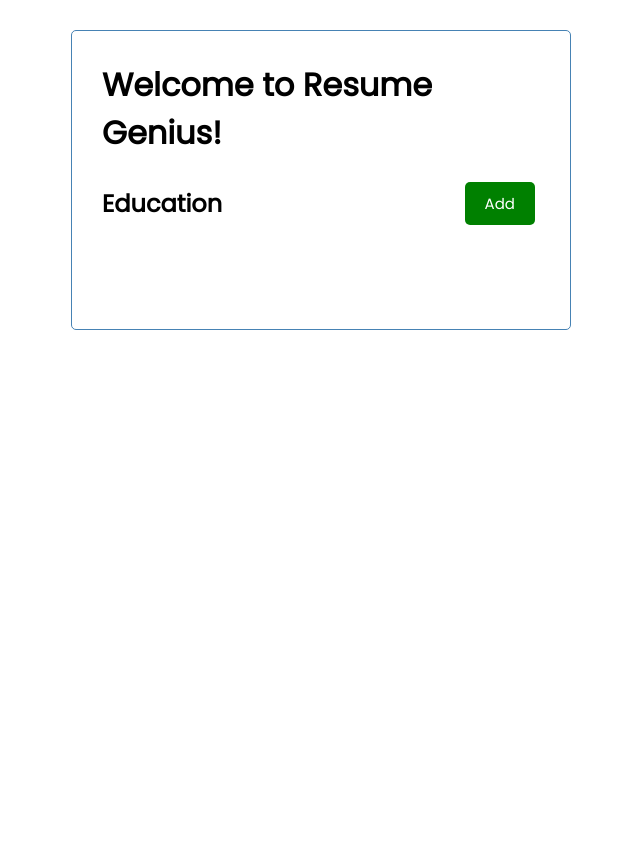
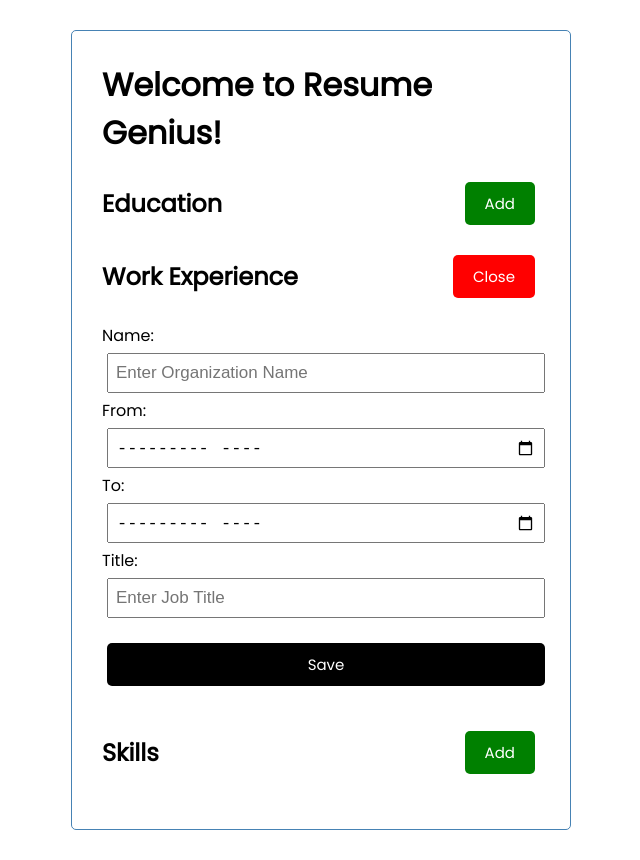
Before and after one commit to Saul-Good-Homie/CV-generator-react, a React (Create React App) app: page / in a window 1280 px wide. Shown: the whole page, without its empty margins (319-959 px from the left). Before the commit the page ends 800 px from the top, so only its background shows below. Built offline with nearby package versions, Linux system fonts and the light colour scheme.

Commit message:
created work experience component

```diff
--- a/src/App.js
+++ b/src/App.js
@@ -1,41 +1,42 @@
 import { useState } from 'react';
 import Header from './components/Header';
 import Subheader from './components/Subheader';
-import Sections from './components/Sections.js';
+import EducationSections from './components/EducationSections.js';
+import WorkSections from './components/WorkSections.js';
 import AddEducation from './components/AddEducation.js';
+import AddWork from './components/AddWork';
 
 function App() {
+	//Education data
 	const [showAddEducation, setShowAddEducation] = useState(false);
-	const [dataset, setDataset] = useState([
-		// {
-		// 	id: 1,
-		// 	name: 'University of Oregon',
-		// 	from: '2010',
-		// 	to: '2015',
-		// 	degree: 'Bachelor of Science',
-		// 	gpa: 4.0,
-		// },
-		// {
-		// 	id: 2,
-		// 	name: 'North Dakota State University',
-		// 	from: '2015',
-		// 	to: '2017',
-		// 	degree: 'MBA',
-		// 	gpa: 4.0,
-		// },
-	]);
+	const [educationDataset, setEducationDataset] = useState([]);
 
 	//Add education section from form
 	const addEducation = (education) => {
 		const id = Math.floor(Math.random() * 10000) + 1;
 		const newEducation = { id, ...education };
-		console.log(newEducation);
-		setDataset([...dataset, newEducation]);
+		setEducationDataset([...educationDataset, newEducation]);
 	};
 
-	// Delete a resume section
-	const deleteSection = (id) => {
-		setDataset(dataset.filter((data) => data.id !== id));
+	// Delete an education section
+	const deleteEducation = (id) => {
+		setEducationDataset(educationDataset.filter((data) => data.id !== id));
+	};
+
+	//Work Experience data:
+	const [showAddWork, setShowAddWork] = useState(true);
+	const [workDataset, setWorkDataset] = useState([]);
+
+	//Add work section from form
+	const addWork = (work) => {
+		const id = Math.floor(Math.random() * 10000) + 1;
+		const newWork = { id, ...work };
+		setWorkDataset([...workDataset, newWork]);
+	};
+
+	// Delete an work section
+	const deleteWork = (id) => {
+		setWorkDataset(workDataset.filter((data) => data.id !== id));
 	};
 
 	return (
@@ -48,10 +49,20 @@
 			/>
 
 			{showAddEducation && <AddEducation onAdd={addEducation} />}
-			<Sections dataset={dataset} onDelete={deleteSection} />
-			{/* <Subheader name="Work Experience" />
+			<EducationSections
+				dataset={educationDataset}
+				onDelete={deleteEducation}
+			/>
 
-			<Subheader name="Skills" /> */}
+			<Subheader
+				name="Work Experience"
+				onAdd={() => setShowAddWork(!showAddWork)}
+				showAdd={showAddWork}
+			/>
+			{showAddWork && <AddWork onAdd={addWork} />}
+			<WorkSections dataset={workDataset} onDelete={deleteWork} />
+
+			<Subheader name="Skills" />
 		</div>
 	);
 }
--- /dev/null
+++ b/src/components/AddWork.js
@@ -0,0 +1,58 @@
+import { useState } from 'react';
+
+const AddWork = ({ onAdd }) => {
+	const [name, setName] = useState('');
+	const [from, setFrom] = useState('');
+	const [to, setTo] = useState('');
+	const [title, setTitle] = useState('');
+
+	const onSubmit = (e) => {
+		e.preventDefault();
+		if (!name) {
+			alert('Please Enter a Name');
+			return;
+		}
+		onAdd({ name, from, to, title });
+		setName('');
+		setFrom('');
+		setTo('');
+		setTitle('');
+	};
+
+	return (
+		<form className="add-form" onSubmit={onSubmit}>
+			<div className="form-control">
+				<label>Name:</label>
+				<input
+					type="text"
+					placeholder="Enter Organization Name"
+					value={name}
+					onChange={(e) => setName(e.target.value)}
+				></input>
+				<label>From:</label>
+				<input
+					type="month"
+					value={from}
+					onChange={(e) => setFrom(e.target.value)}
+				></input>
+				<label>To:</label>
+				<input
+					type="month"
+					value={to}
+					onChange={(e) => setTo(e.target.value)}
+				></input>
+
+				<label>Title:</label>
+				<input
+					type="text"
+					placeholder="Enter Job Title"
+					value={title}
+					onChange={(e) => setTitle(e.target.value)}
+				></input>
+			</div>
+			<input type="submit" className="btn btn-block" value="Save" />
+		</form>
+	);
+};
+
+export default AddWork;
--- a/src/components/Section.js
+++ b/src/components/EducationSection.js
@@ -1,7 +1,7 @@
 import React from 'react';
 import { FaTimes } from 'react-icons/fa';
 
-const Section = ({ data, onDelete }) => {
+const EducationSection = ({ data, onDelete }) => {
 	return (
 		<div className="section">
 			<h3>
@@ -20,4 +20,4 @@
 	);
 };
 
-export default Section;
+export default EducationSection;
--- /dev/null
+++ b/src/components/EducationSections.js
@@ -0,0 +1,17 @@
+import EducationSection from './EducationSection.js';
+
+const EducationSections = ({ dataset, onDelete }) => {
+	return (
+		<>
+			{dataset.map((data) => (
+				<EducationSection
+					key={data.id}
+					data={data}
+					onDelete={onDelete}
+				></EducationSection>
+			))}
+		</>
+	);
+};
+
+export default EducationSections;
--- a/src/components/Sections.js
+++ /dev/null
@@ -1,13 +0,0 @@
-import Section from './Section.js';
-
-const Sections = ({ dataset, onDelete }) => {
-	return (
-		<>
-			{dataset.map((data) => (
-				<Section key={data.id} data={data} onDelete={onDelete}></Section>
-			))}
-		</>
-	);
-};
-
-export default Sections;
--- /dev/null
+++ b/src/components/WorkSection.js
@@ -0,0 +1,21 @@
+import React from 'react';
+import { FaTimes } from 'react-icons/fa';
+
+const WorkSection = ({ data, onDelete }) => {
+	return (
+		<div className="section">
+			<h3>
+				{data.name}{' '}
+				<FaTimes
+					onClick={() => onDelete(data.id)}
+					style={{ color: 'red', cursor: 'pointer' }}
+				/>
+			</h3>
+			<h4>Title: {data.title}</h4>
+			<p>From: {data.from}</p>
+			<p>To: {data.to}</p>
+		</div>
+	);
+};
+
+export default WorkSection;
--- /dev/null
+++ b/src/components/WorkSections.js
@@ -0,0 +1,17 @@
+import WorkSection from './WorkSection.js';
+
+const WorkSections = ({ dataset, onDelete }) => {
+	return (
+		<>
+			{dataset.map((data) => (
+				<WorkSection
+					key={data.id}
+					data={data}
+					onDelete={onDelete}
+				></WorkSection>
+			))}
+		</>
+	);
+};
+
+export default WorkSections;
```
